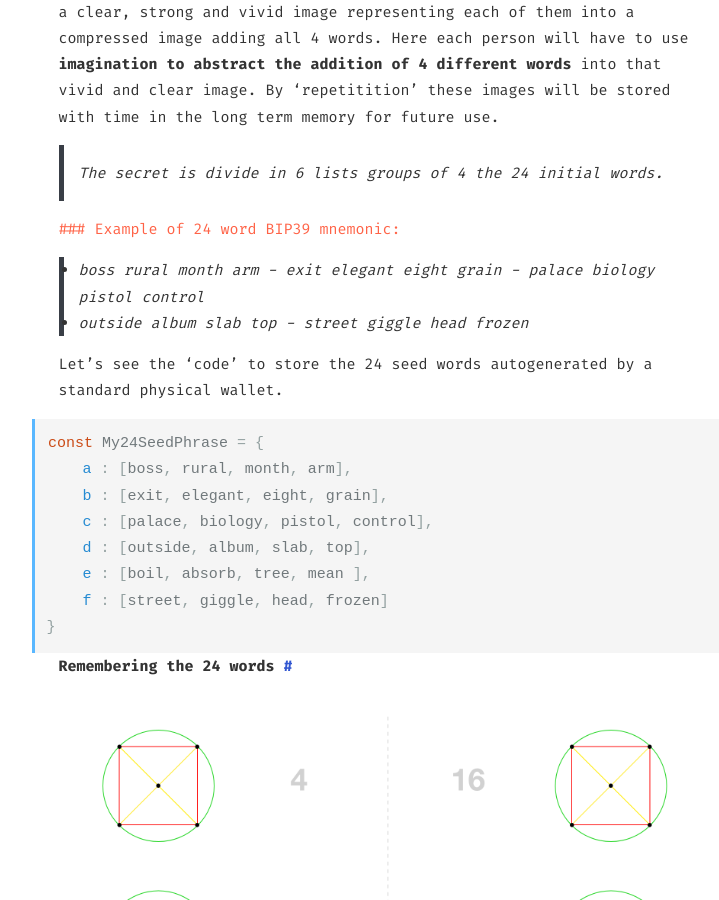
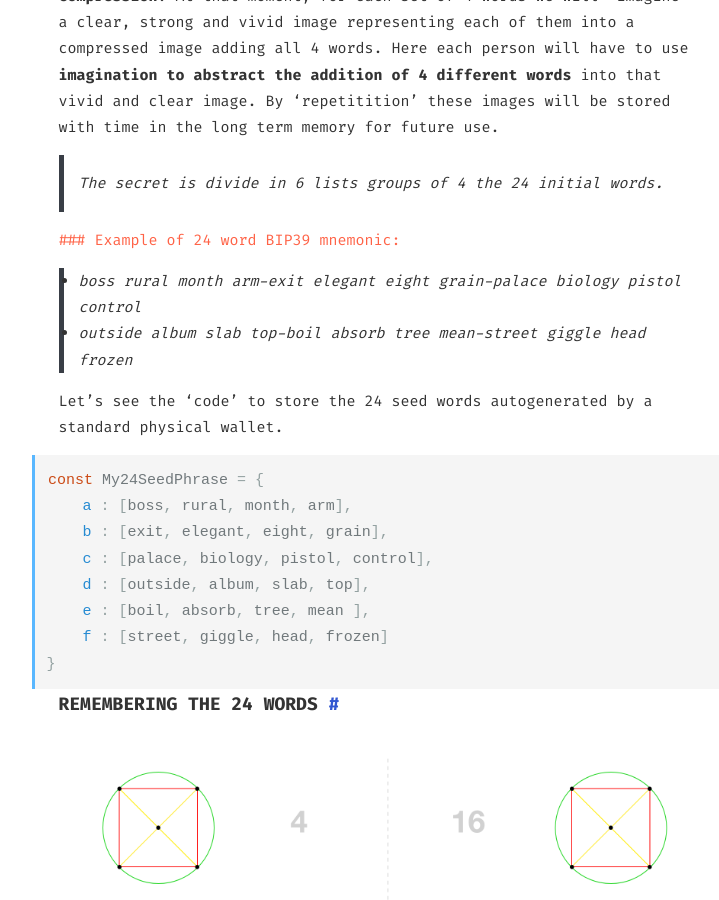
Before and after one commit to bernatferragut/WEB2, a Jekyll site: the page built from _posts/2021-10-23-Hardware-wallet-mnemonic-seed-phrases.md, in a window 1280 px wide and 900 px high, scrolled down 3576 px. Shown: the whole window, without its empty margins (259-978 px from the left). Built offline with Jekyll 4.4.1, drawn with Linux system fonts in a browser that asks for light colours; some of the changed text lies outside the part shown.

Commit message:
Generating private keys

````diff
--- a/_posts/2021-10-23-Hardware-wallet-mnemonic-seed-phrases.md
+++ b/_posts/2021-10-23-Hardware-wallet-mnemonic-seed-phrases.md
@@ -11,20 +11,20 @@
 
 # Introduction to the security of cryptocurrencies
 This has been the major problem to be solved by the entire crypto community since its inception.
-> How to securely store the private keys that allow access to your cryptocurrencies ?
+> <span style="color:tomato">How to securely store the private keys that allow access to your cryptocurrencies ? </span>
 
 Initially there were paper wallets that one could print and store, then physical wallets appeared opening the creation of new models manufacturers to create and store your private keys outside the Internet and store them securely externally.
 
 So far so good but, as always every precaution is not small and it is necessary to add another layer of security, this layer is called the 'mnemonic' layer.
 
-## The Mnemonic Layer
+# The Mnemonic Layer
 This is where the research on ancient methods of memorization comes in, in order to be able to travel safely wherever one needs to go without needing anything more than one's own brain.
 
 Among the ancient methods of memorization there is the classical school based on memory palaces or Roman 'loci', in which images are visualized and placed in known architectural spaces for quick memorization because by reusing spaces already memorized in the past the memory is maximized.
 
 In my personal case, I prefer the second school of memorization, the 'scola lulliana' based on the methods of the classical Catalan philosopher, thinker and sage Ramon LLull, precursor of digital information systems and modern Artificial Intelligence already in medieval times.
 
-## Memory systems based on Lullian ideas
+# Memory systems based on Lullian ideas
 The method I present is a personal method, based on Lullian concepts. In the Lullian case we are going to simplify the morization system to a minimum.
 
 * __3 figures - Circle, Triangle, Square__
@@ -42,8 +42,8 @@
 > The secret is divide in 6 lists groups of 4 the 24 initial words.
 
 <span style="color:tomato"> ### Example of 24 word BIP39 mnemonic:</span>
-> * boss rural month arm  - exit elegant eight grain - palace biology pistol control
-> * outside album slab top - street giggle head frozen
+> * boss rural month arm-exit elegant eight grain-palace biology pistol control
+> * outside album slab top-boil absorb tree mean-street giggle head frozen
 
 Let's see the 'code' to store the 24 seed words autogenerated by a standard physical wallet.
 
@@ -58,7 +58,7 @@
 }
 ```
 
-## Remembering the 24 words
+# Remembering the 24 words
 
 ![Hardware wallet-mnemonic seed phrase](/assets/images/art/SEEDS/B.png)
 
@@ -66,8 +66,17 @@
 
 This is the best way to store this type of information. With just a little practice we can be sure that no matter what happens we have our keys.
 
-__Not your keys => Not your crypto__
+<span style="color:tomato">__Not your keys => Not your crypto__</span>
 
 I hope you will find this system useful, just by practicing you will be able to see how it works easily in less than 24 hours.
 
 ![Hardware wallet-mnemonic seed phrase](/assets/images/art/SEEDS/C.png)
+
+
+## More information about 24 Seed Phrases
+
+> * [How to generate / create own custom 24 word mnemonic seed phrases](https://allprivatekeys.com/mnemonic-code-converter)
+
+> * [What is a Recovery Phrase? / Ledger](https://www.ledger.com/academy/crypto/what-is-a-recovery-phrase)
+
+> * [What is a Seed Phrase? / Coinmarketcap](https://coinmarketcap.com/alexandria/glossary/seed)
````
